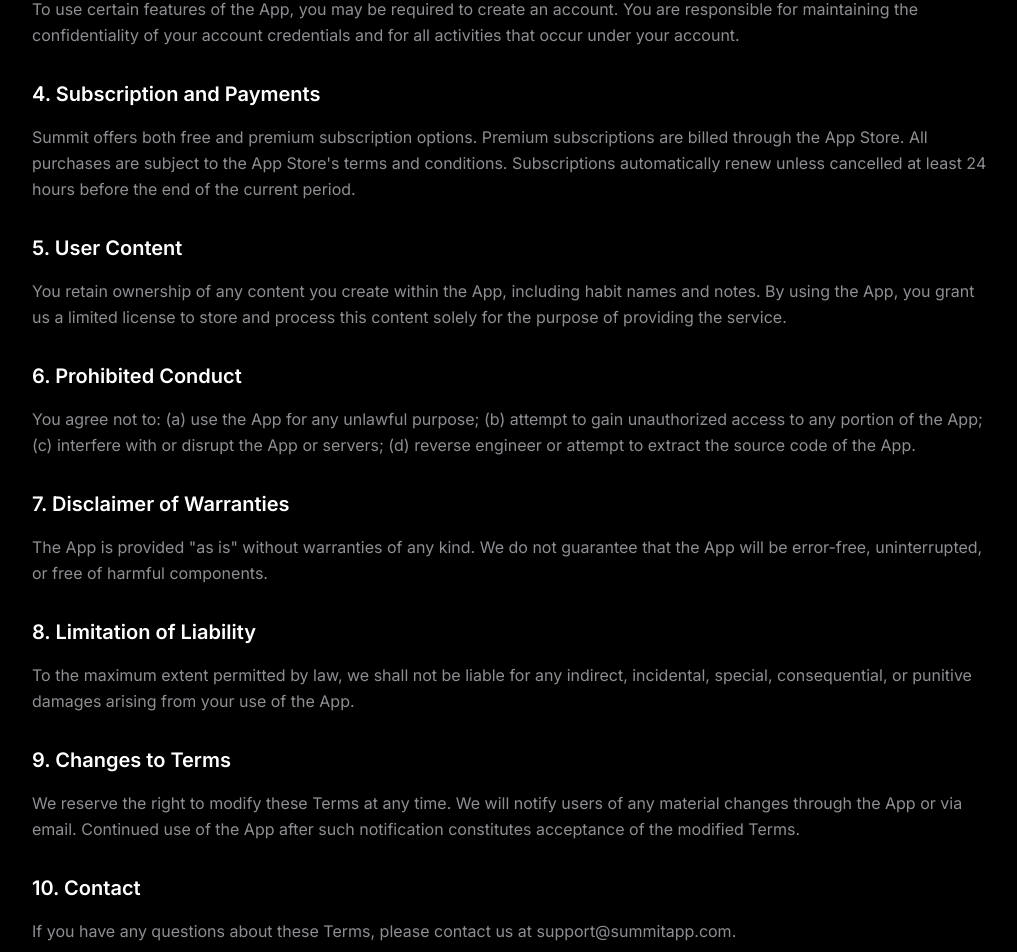
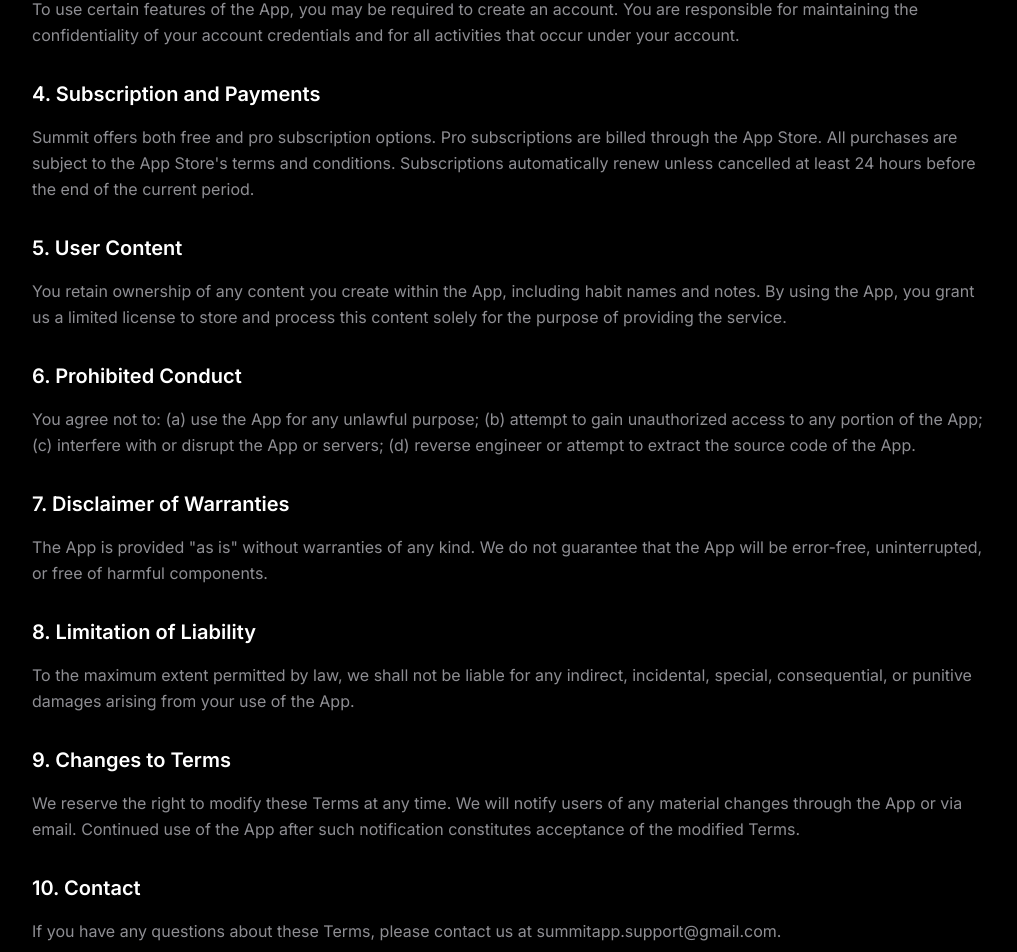
Before and after one commit to malachi-gross/summit-website, a Next.js app: page /terms in a window 1280 px wide. Shown: the part 520-1472 px from the top of the page, without its empty margins (128-1145 px from the left). Built offline with nearby package versions, Linux system fonts and the light colour scheme.

Commit message:
UI text updates

```diff
--- a/src/app/terms/page.tsx
+++ b/src/app/terms/page.tsx
@@ -44,7 +44,7 @@ export default function TermsPage() {
           <section className="mb-8">
             <h2 className="text-xl font-semibold text-white mb-4">4. Subscription and Payments</h2>
             <p className="text-[#8E8E93] leading-relaxed mb-4">
-              Summit offers both free and premium subscription options. Premium subscriptions are billed through
+              Summit offers both free and pro subscription options. Pro subscriptions are billed through
               the App Store. All purchases are subject to the App Store&apos;s terms and conditions. Subscriptions
               automatically renew unless cancelled at least 24 hours before the end of the current period.
             </p>
@@ -96,7 +96,7 @@ export default function TermsPage() {
           <section className="mb-8">
             <h2 className="text-xl font-semibold text-white mb-4">10. Contact</h2>
             <p className="text-[#8E8E93] leading-relaxed">
-              If you have any questions about these Terms, please contact us at support@summitapp.com.
+              If you have any questions about these Terms, please contact us at summitapp.support@gmail.com.
             </p>
           </section>
         </div>
--- a/src/components/sections/DownloadCTA.tsx
+++ b/src/components/sections/DownloadCTA.tsx
@@ -18,14 +18,14 @@ export function DownloadCTA() {
             Ready to climb <span className="text-[#00D47B]">higher</span>?
           </h2>
           <p className="text-lg sm:text-xl text-[#8E8E93] max-w-2xl mx-auto mb-8">
-            Join thousands of people building better habits with Summit.
+            Join hundreds of people building better habits with Summit.
             Start your journey today — it&apos;s free.
           </p>
 
           <div className="flex flex-col sm:flex-row gap-4 justify-center">
             <Button size="lg" href={APP_STORE_URL}>
               <svg className="w-5 h-5" viewBox="0 0 24 24" fill="currentColor">
-                <path d="M18.71 19.5c-.83 1.24-1.71 2.45-3.05 2.47-1.34.03-1.77-.79-3.29-.79-1.53 0-2 .77-3.27.82-1.31.05-2.3-1.32-3.14-2.53C4.25 17 2.94 12.45 4.7 9.39c.87-1.52 2.43-2.48 4.12-2.51 1.28-.02 2.5.87 3.29.87.78 0 2.26-1.07 3.81-.91.65.03 2.47.26 3.64 1.98-.09.06-2.17 1.28-2.15 3.81.03 3.02 2.65 4.03 2.68 4.04-.03.07-.42 1.44-1.38 2.83M13 3.5c.73-.83 1.94-1.46 2.94-1.5.13 1.17-.34 2.35-1.04 3.19-.69.85-1.83 1.51-2.95 1.42-.15-1.15.41-2.35 1.05-3.11z"/>
+                <path d="M18.71 19.5c-.83 1.24-1.71 2.45-3.05 2.47-1.34.03-1.77-.79-3.29-.79-1.53 0-2 .77-3.27.82-1.31.05-2.3-1.32-3.14-2.53C4.25 17 2.94 12.45 4.7 9.39c.87-1.52 2.43-2.48 4.12-2.51 1.28-.02 2.5.87 3.29.87.78 0 2.26-1.07 3.81-.91.65.03 2.47.26 3.64 1.98-.09.06-2.17 1.28-2.15 3.81.03 3.02 2.65 4.03 2.68 4.04-.03.07-.42 1.44-1.38 2.83M13 3.5c.73-.83 1.94-1.46 2.94-1.5.13 1.17-.34 2.35-1.04 3.19-.69.85-1.83 1.51-2.95 1.42-.15-1.15.41-2.35 1.05-3.11z" />
               </svg>
               Download for iOS
             </Button>
--- a/src/components/sections/Hero.tsx
+++ b/src/components/sections/Hero.tsx
@@ -61,7 +61,7 @@ export function Hero() {
                   ))}
                 </div>
                 <span className="text-[#8E8E93] text-sm">
-                  4.9 rating on App Store
+                  5.0 rating on App Store
                 </span>
               </div>
             </FadeIn>
--- a/src/components/sections/Testimonials.tsx
+++ b/src/components/sections/Testimonials.tsx
@@ -21,7 +21,7 @@ export function Testimonials() {
       <Container size="md">
         <FadeIn className="text-center mb-12">
           <h2 className="text-3xl sm:text-4xl font-bold text-white mb-4">
-            Loved by <span className="text-[#00D47B]">thousands</span>
+            Loved by <span className="text-[#00D47B]">hundreds</span>
           </h2>
           <p className="text-lg text-[#8E8E93]">
             See what our users have to say about Summit.
@@ -45,7 +45,7 @@ export function Testimonials() {
                   fill="currentColor"
                   viewBox="0 0 24 24"
                 >
-                  <path d="M14.017 21v-7.391c0-5.704 3.731-9.57 8.983-10.609l.995 2.151c-2.432.917-3.995 3.638-3.995 5.849h4v10h-9.983zm-14.017 0v-7.391c0-5.704 3.748-9.57 9-10.609l.996 2.151c-2.433.917-3.996 3.638-3.996 5.849h3.983v10h-9.983z"/>
+                  <path d="M14.017 21v-7.391c0-5.704 3.731-9.57 8.983-10.609l.995 2.151c-2.432.917-3.995 3.638-3.995 5.849h4v10h-9.983zm-14.017 0v-7.391c0-5.704 3.748-9.57 9-10.609l.996 2.151c-2.433.917-3.996 3.638-3.996 5.849h3.983v10h-9.983z" />
                 </svg>
                 <p className="text-xl sm:text-2xl text-white leading-relaxed max-w-2xl mx-auto">
                   &ldquo;{TESTIMONIALS[currentIndex].quote}&rdquo;
@@ -71,11 +71,10 @@ export function Testimonials() {
             <button
               key={index}
               onClick={() => setCurrentIndex(index)}
-              className={`w-2 h-2 rounded-full transition-all ${
-                index === currentIndex
+              className={`w-2 h-2 rounded-full transition-all ${index === currentIndex
                   ? 'bg-[#00D47B] w-6'
                   : 'bg-[#2C2C2E] hover:bg-[#3C3C3E]'
-              }`}
+                }`}
               aria-label={`Go to testimonial ${index + 1}`}
             />
           ))}
```
